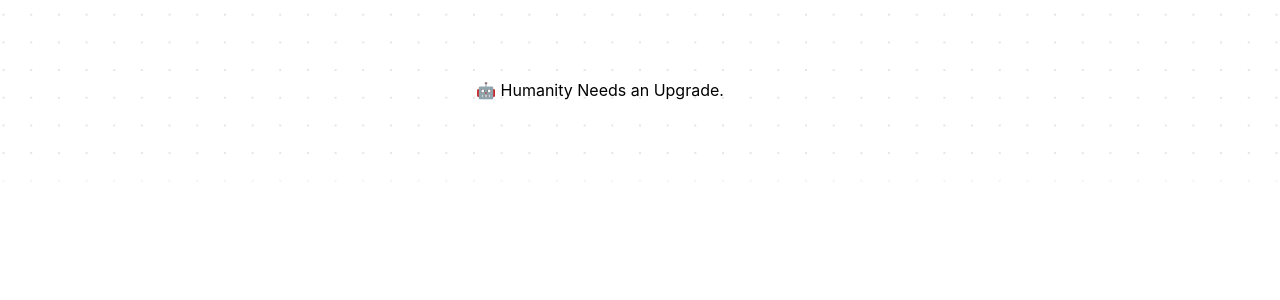
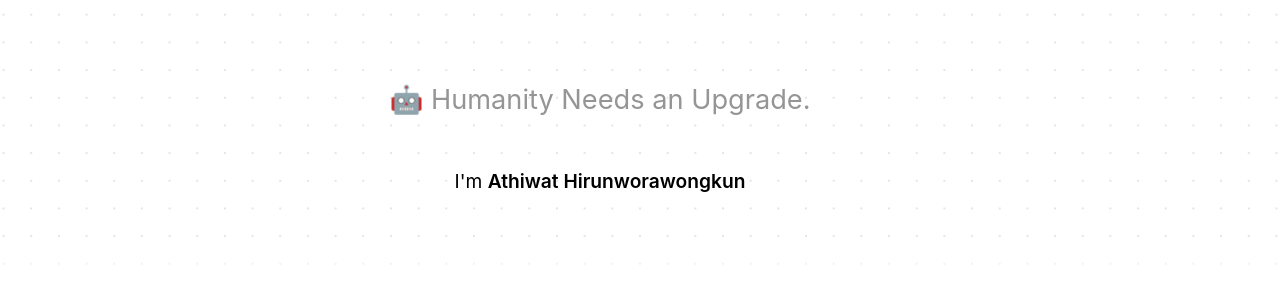
Before and after one commit to athivvat/athiw.at, a Next.js app: page / in a window 1280 px wide. Shown: the top 300 px of the page. Built offline with nearby package versions, Linux system fonts and the light colour scheme.

Commit message:
Add NextSEO

```diff
--- a/package.json
+++ b/package.json
@@ -16,6 +16,7 @@
     "@next/mdx": "^10.0.3",
     "next": "^10.0.2",
     "next-images": "^1.6.2",
+    "next-seo": "^4.17.0",
     "react": "^17.0.1",
     "react-dom": "^17.0.1",
     "styled-components": "^5.2.1"
--- a/src/content/header.mdx
+++ b/src/content/header.mdx
@@ -1 +1,3 @@
-🤖 Humanity Needs an Upgrade.
+# 🤖 Humanity Needs an Upgrade.
+
+#### I'm **Athiwat Hirunworawongkun**
--- a/src/pages/_app.tsx
+++ b/src/pages/_app.tsx
@@ -1,9 +1,16 @@
 import { Layout } from '../components';
+import { NextSeo } from 'next-seo';
 
 export default function MyApp({ Component, pageProps }) {
   return (
-    <Layout>
-      <Component {...pageProps} />
-    </Layout>
+    <>
+      <NextSeo
+        title="Athiwat Hirunworawongkun"
+        description="Humanity Needs an Upgrade."
+      />
+      <Layout>
+        <Component {...pageProps} />
+      </Layout>
+    </>
   );
 }
```
Also changed, not shown: 1 other file (tests, documents, lock files or other folders).
